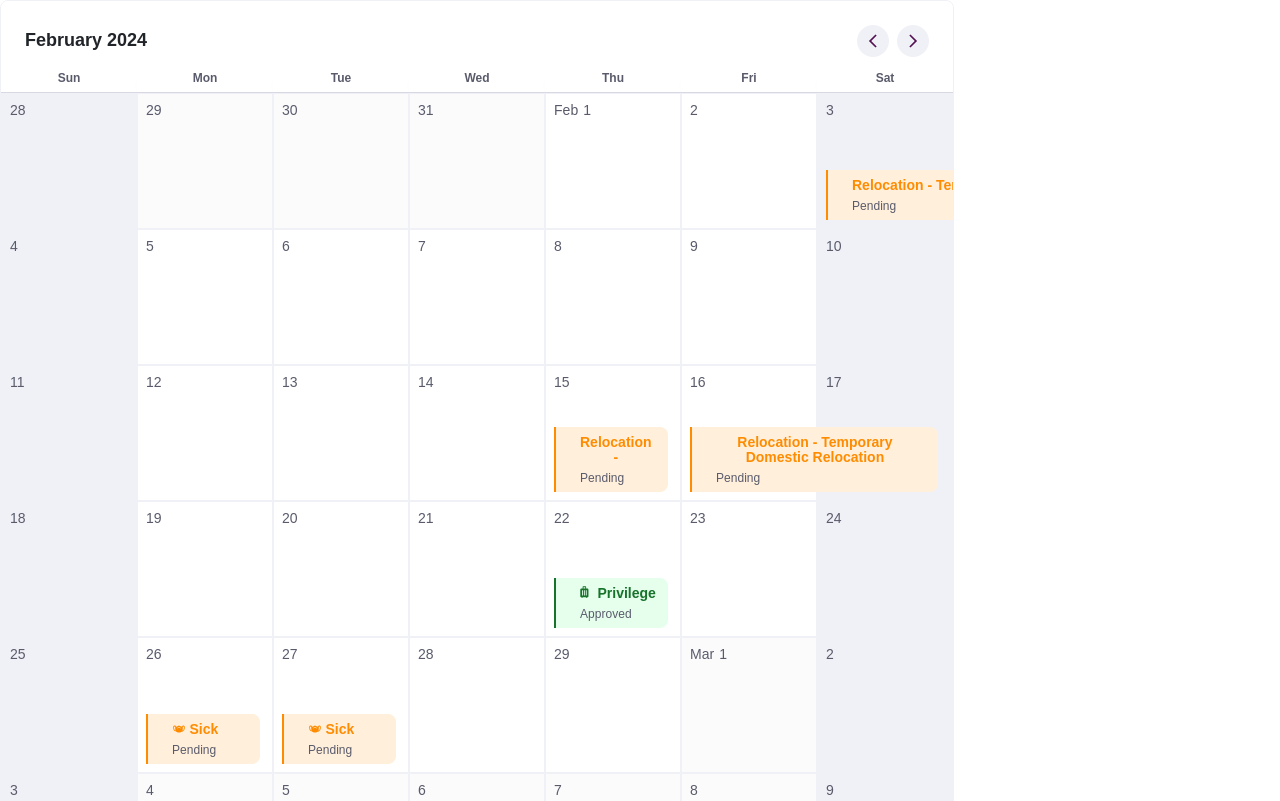
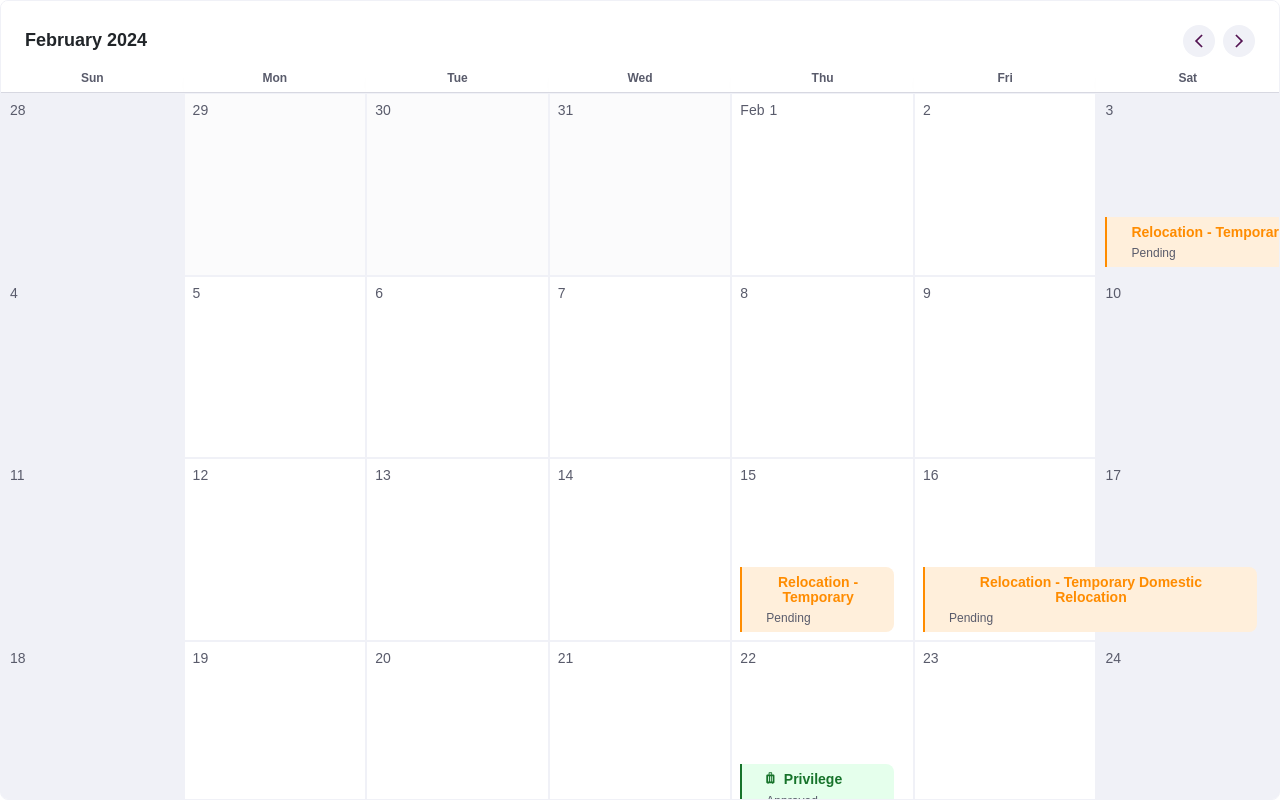
Before and after one commit to rahul-singh-airindia/ai-calendar, an Angular app: page / in a window 1280 px wide. Shown: the top 801 px of the page. Built offline with nearby package versions, Linux system fonts and the light colour scheme.

Commit message:
fix: holiday calendar issue with bootstrap

```diff
--- a/src/app/app.component.html
+++ b/src/app/app.component.html
@@ -6,16 +6,11 @@
   [teamLeavesHoliday]="teamLeavesHoliday"
 ></team-absence> -->
 
-<div class="row">
-  <div class="col-9">
-    <holiday-calendar
-      [leaveHoliday]="leaveHoliday.data.upcomingHolidayLeavesCalendarView"
-    ></holiday-calendar>
-  </div>
-  <div class="col-3"></div>
-</div>
-
 <holiday-calendar
+  [device]="'desktop'"
+  [scale]="1"
+  [width]="'100vw'"
+  [height]="'100vh'"
   [leaveHoliday]="leaveHoliday.data.upcomingHolidayLeavesCalendarView"
 ></holiday-calendar>
 
```
